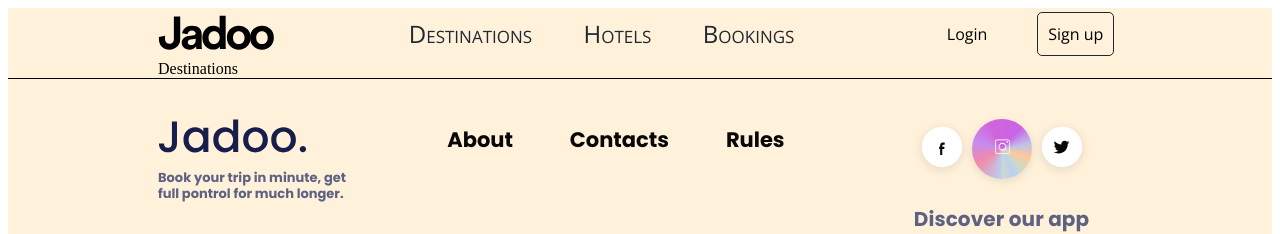
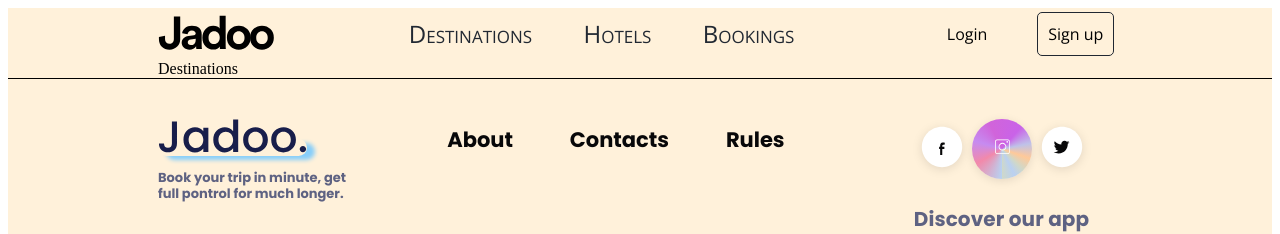
Before and after one commit to Olzhas92/react-diploma-paper, a React (Create React App) app: page /destinations in a window 1280 px wide. In both pictures the pointer is over the link 232 px from the left and 147 px from the top of the page. Shown: the top 234 px of the page. Built offline with nearby package versions, Linux system fonts and the light colour scheme; a web font is replaced by a local one.

Commit message:
Footer Section box-shadow added

```diff
--- a/src/components/Footer/Footer.jsx
+++ b/src/components/Footer/Footer.jsx
@@ -18,7 +18,7 @@ export const Footer = () => {
   return (
     <div className={styles.footer}>
       <div className={styles.footer__logo}>
-        <Link to="/" element={<HomePage />}>
+        <Link to="/" className={styles.footer_logo_link}>
           <img src={logo2} alt="" />
         </Link>
         <p>Book your trip in minute, get full pontrol for much longer.</p>
--- a/src/components/Footer/Footer.module.css
+++ b/src/components/Footer/Footer.module.css
@@ -98,3 +98,18 @@
 .footer_social_stores img {
   width: 90%;
 }
+
+.footer_logo_link:hover,
+.footer__info p:hover {
+  cursor: pointer;
+  border-radius: 12px;
+  box-shadow: 8px 4px 4px lightskyblue;
+}
+
+.footer__logo p:hover {
+  text-decoration: underline;
+}
+
+.footer__social span:hover {
+  text-decoration: underline;
+}
```
